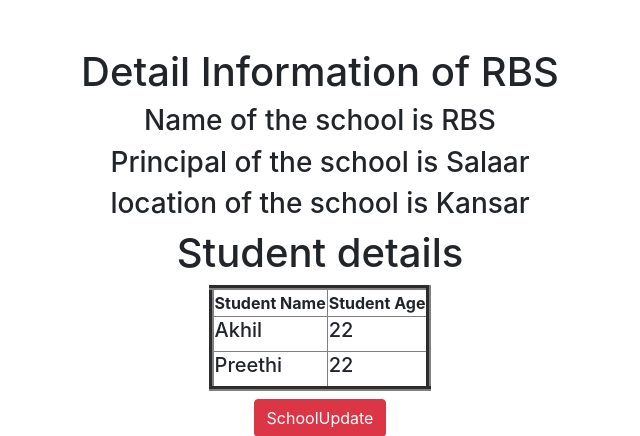
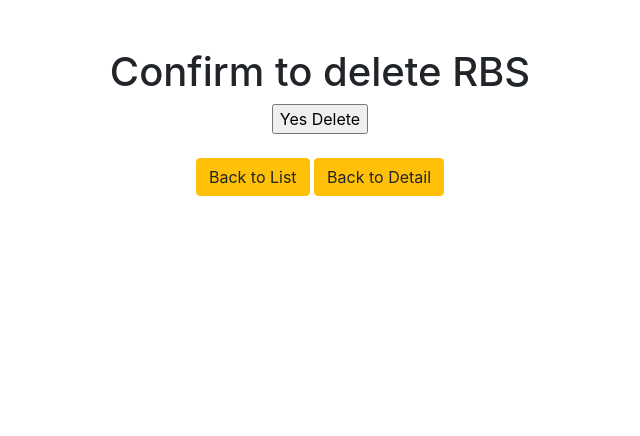
Before and after one commit to akhil1427/List-detail-update-create-delete_views, a Django app: a page that uses templates/app/dummy.html in a window 1280 px wide. Shown: the part 40-476 px from the top of the page, without its empty margins (320-960 px from the left). Run offline with Django 4.2, Linux system fonts and the light colour scheme; data comes from the database, SQL or seed files in the repository; both versions use the stored data as it was after the commit.

Commit message:
first commit

```diff
--- a/app/views.py
+++ b/app/views.py
@@ -1,6 +1,7 @@
 from django.shortcuts import render
 from app.models import *
 from django.views.generic import ListView,DetailView,CreateView,UpdateView,DeleteView
+from django.urls import reverse_lazy
 # Create your views here.
 class SchoolList(ListView):
     model=School
@@ -19,3 +20,9 @@ class SchoolCreate(CreateView):
 class SchoolUpdate(UpdateView):
     model=School
     fields='__all__'
+
+
+class SchoolDelete(DeleteView):
+    model=School
+    context_object_name='Sclo'
+    success_url=reverse_lazy('SchoolList')
--- a/project37/urls.py
+++ b/project37/urls.py
@@ -23,7 +23,7 @@ urlpatterns = [
     path('SchoolList/',SchoolList.as_view(),name='SchoolList'),
     path('SchoolCreate/',SchoolCreate.as_view(),name='SchoolCreate'),
 
-
+    re_path('^delete/(?P<pk>\d+)/',SchoolDelete.as_view(),name='SchoolDelete'),
     re_path('^update/(?P<pk>\d+)/',SchoolUpdate.as_view(),name='SchoolUpdate'),
     re_path('(?P<pk>\d+)/',schooldetail.as_view(),name='schooldetail'),
 
--- /dev/null
+++ b/templates/app/School_confirm_delete.html
@@ -0,0 +1,30 @@
+{% extends 'app/dummy.html' %}
+
+{% block title %}
+    <title>Delete View</title>
+{% endblock %}
+
+{% block body_block %}
+<center>
+    <h1>Confirm to delete {{Sclo.scname}}</h1>
+    <form method="POST">
+        {% csrf_token %}
+        <input type="submit" value="Yes Delete">
+
+    </form><br>
+
+    <a href="{% url 'SchoolList' %}" class="btn btn-warning">Back to List </a>
+    <a href="{% url 'schooldetail' pk=Sclo.pk %}" class="btn btn-warning" > Back to Detail </a>
+
+</center>
+
+
+
+
+
+
+
+
+
+
+{% endblock %}
--- a/templates/app/school_Detail.html
+++ b/templates/app/school_Detail.html
@@ -35,6 +35,7 @@
         </table>
 
         <h1><a href="{% url 'SchoolUpdate' pk=scl.pk %}" class="btn btn-danger">SchoolUpdate</a></h1>
+        <h1><a href="{% url 'SchoolDelete' pk=scl.pk %}" class="btn btn-secondary">SchoolDelete</a></h1>
 
     </center>
 {% endblock %}
```
Also changed, not shown: db.sqlite3.
